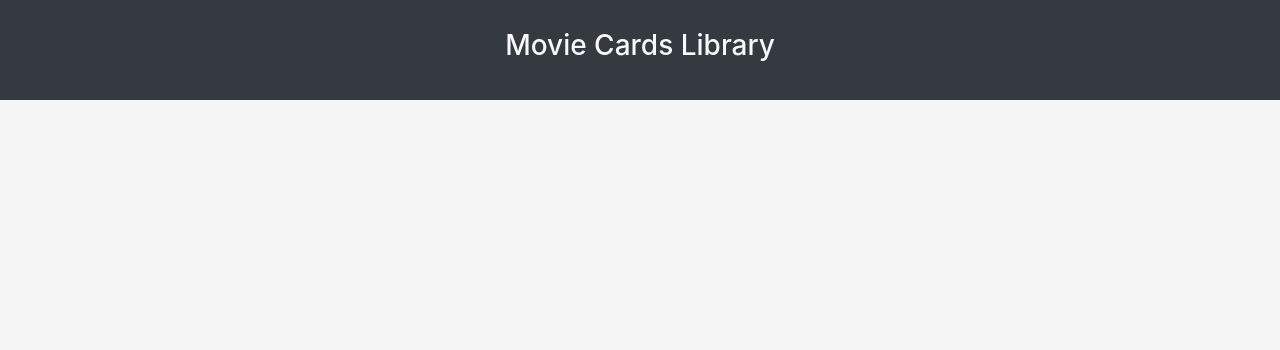
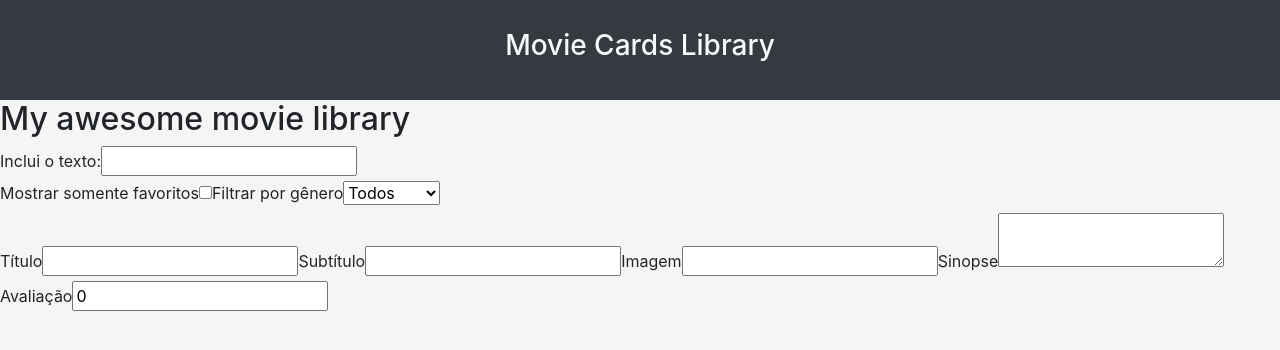
Before and after one commit to tryber/sd-04-block12-project-movie-card-library-stateful, a React (Create React App) app: page / in a window 1280 px wide. Shown: the top 350 px of the page. Built offline with nearby package versions, Linux system fonts and the light colour scheme.

Commit message:
v0.13.0.2

```diff
--- a/src/App.js
+++ b/src/App.js
@@ -1,12 +1,13 @@
 import React from 'react';
 import './App.css';
-
 import Header from './components/Header';
+import MovieLibrary from './components/MovieLibrary.jsx';
 
 function App() {
   return (
     <div className="App">
       <Header />
+      <MovieLibrary />
     </div>
   );
 }
--- a/src/components/AddMovie.jsx
+++ b/src/components/AddMovie.jsx
@@ -1,5 +1,42 @@
 // implement AddMovie component here
 import React, { Component } from 'react';
+// import Input from './Input.js';
+
+function InpTitle(props) {
+  return (
+    <input
+      type="text" id="title" name="title"
+      value={props.value} onChange={props.onchange}
+    />
+  );
+}
+
+function InpSubtitle(props) {
+  return (
+    <input
+      type="text" id="subtitle" name="subtitle"
+      value={props.value} onChange={props.onchange}
+    />
+  );
+}
+
+function InpImage(props) {
+  return (
+    <input
+      type="text" id="image-path" name="imagePath"
+      value={props.value} onChange={props.onchange}
+    />
+  );
+}
+
+function InpRating(props) {
+  return (
+    <input
+      type="number" id="rating" name="rating"
+      value={props.value} onChange={props.onchange}
+    />
+  );
+}
 
 class AddMovie extends Component {
   constructor(props) {
@@ -14,39 +51,27 @@ class AddMovie extends Component {
     };
     this.storeState = this.storeState.bind(this);
   }
+
   storeState(e) {
-    const name = e.target.name;
-    const value = e.target.value;
-    this.setState({ [name]: value });
+    this.setState({ [e.target.name]: e.target.value });
   }
+
   render() {
     return (
       <form>
         <label htmlFor="title">Título</label>
-        <input
-          type="text" id="title" name="title"
-          value={this.state.title} onChange={this.storeState}
-        />
+        <InpTitle value={this.state.title} onchange={this.storeState} />
         <label htmlFor="subtitle">Subtítulo</label>
-        <input
-          type="text" id="subtitle" name="subtitle"
-          value={this.state.subtitle} onChange={this.storeState}
-        />
+        <InpSubtitle value={this.state.subtitle} onchange={this.storeState} />
         <label htmlFor="image-path">Imagem</label>
-        <input
-          type="text" id="image-path" name="imagePath"
-          value={this.state.imagePath} onChange={this.storeState}
-        />
+        <InpImage value={this.state.imagePath} onchange={this.storeState} />
         <label htmlFor="storyline">Sinopse</label>
         <textarea
           type="text" id="storyline" name="storyline"
           value={this.state.storyline} onChange={this.storeState}
         />
         <label htmlFor="rating">Avaliação</label>
-        <input
-          type="number" id="rating" name="rating"
-          value={this.state.rating} onChange={this.storeState}
-        />
+        <InpRating value={this.state.rating} onchange={this.storeState} />
       </form>
     );
   }
--- /dev/null
+++ b/src/components/Input.js
@@ -0,0 +1,17 @@
+import React, { Component } from 'react';
+
+class Input extends Component {
+  render() {
+    return (
+      <div>
+        <label htmlFor={this.props.id}>{this.props.content}</label>
+        <input
+          type={this.props.text} id={this.props.id} name={this.props.id}
+          value={this.props.value} onChange={this.props.onchange}
+        />
+      </div>
+    );
+  }
+}
+
+export default Input;
--- a/src/components/MovieLibrary.jsx
+++ b/src/components/MovieLibrary.jsx
@@ -1,21 +1,21 @@
 // implement MovieLibrary component here
 import React, { Component } from 'react';
 
-import MovieList from './MovieList';
+// import MovieList from './MovieList';
 import SearchBar from './SearchBar';
 import AddMovie from './AddMovie';
 
 class MovieLibrary extends Component {
-  // constructor(props) {
-  //   super(props);
-  // }
+  constructor(props) {
+    super(props);
+  }
 
   render() {
     return (
       <div>
         <h2> My awesome movie library </h2>
         <SearchBar />
-        <MovieList movies={this.props.movies} />
+        {/* <MovieList movies={this.props.movies} /> */}
         <AddMovie />
       </div>
     );
```
